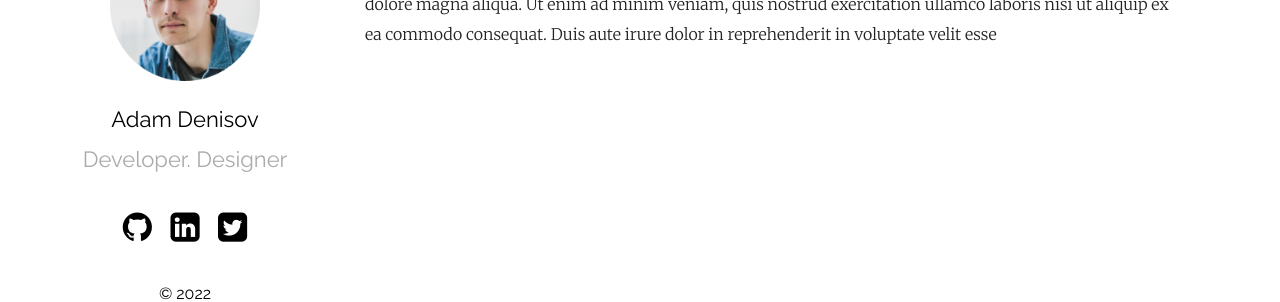
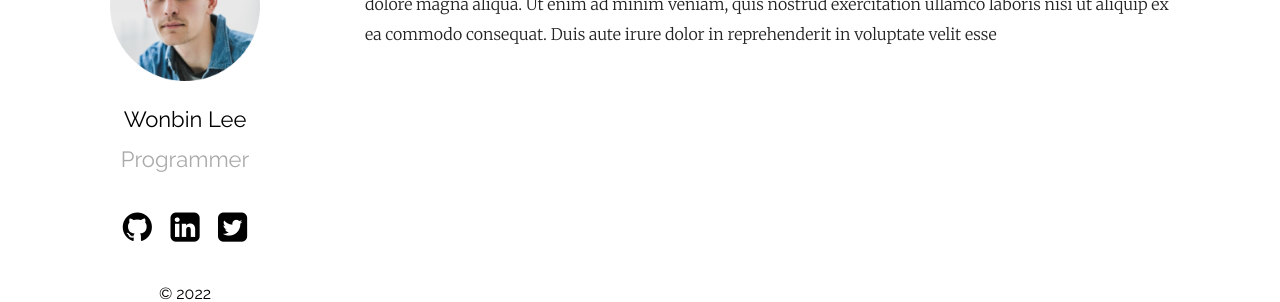
Before and after one commit to liboto00/liboto00.github.io, a Jekyll site: the page built from index.md, in a window 1280 px wide. Shown: the part 232-534 px from the top of the page. Built offline with Jekyll 4.4.1, drawn with Linux system fonts in a browser that asks for light colours.

Commit message:
edit config

```diff
--- a/_config.yml
+++ b/_config.yml
@@ -12,8 +12,8 @@ show_excerpts: true # set to true to show excerpts on the homepage
 sass:
   sass_dir: _sass
 plainwhite:
-  name: Adam Denisov
-  tagline: Developer. Designer
+  name: Wonbin Lee
+  tagline: Programmer
   date_format: "%b %-d, %Y"
   sitemap: true # set to true to generate sitemap.xml content
   search: true # set to true to enable searchbar
@@ -26,9 +26,9 @@ plainwhite:
     - post
   # generate social links in footer
   social_links:
-    twitter: samarsault
-    github:  samarsault
-    linkedIn: in/samarsault
+    twitter: wonbinlee00
+    github:  liboto00
+    linkedIn: in/wonbinlee00
     #dribbble: jekyll
     #flickr:   jekyll
     #instagram: jekyll
```
